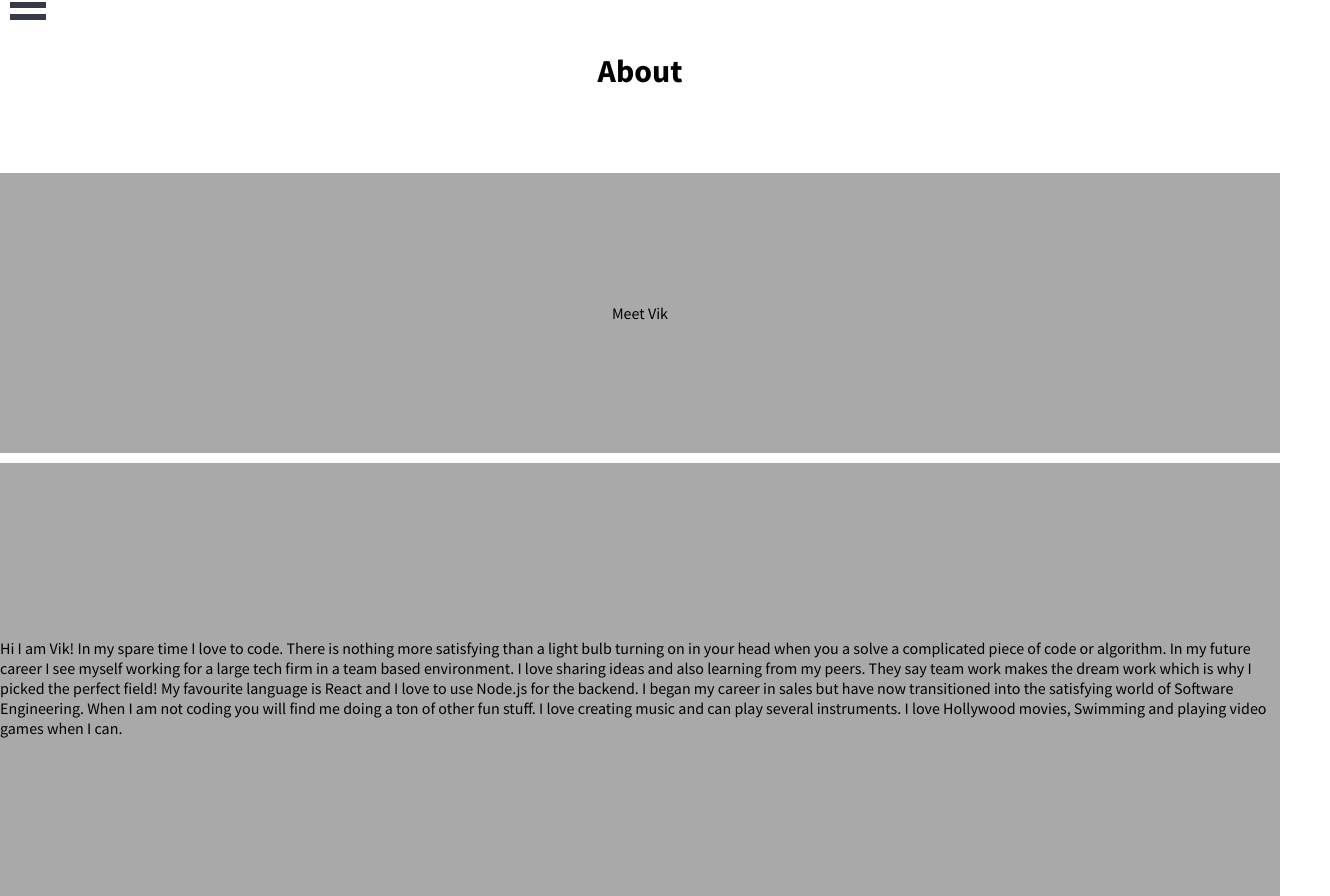
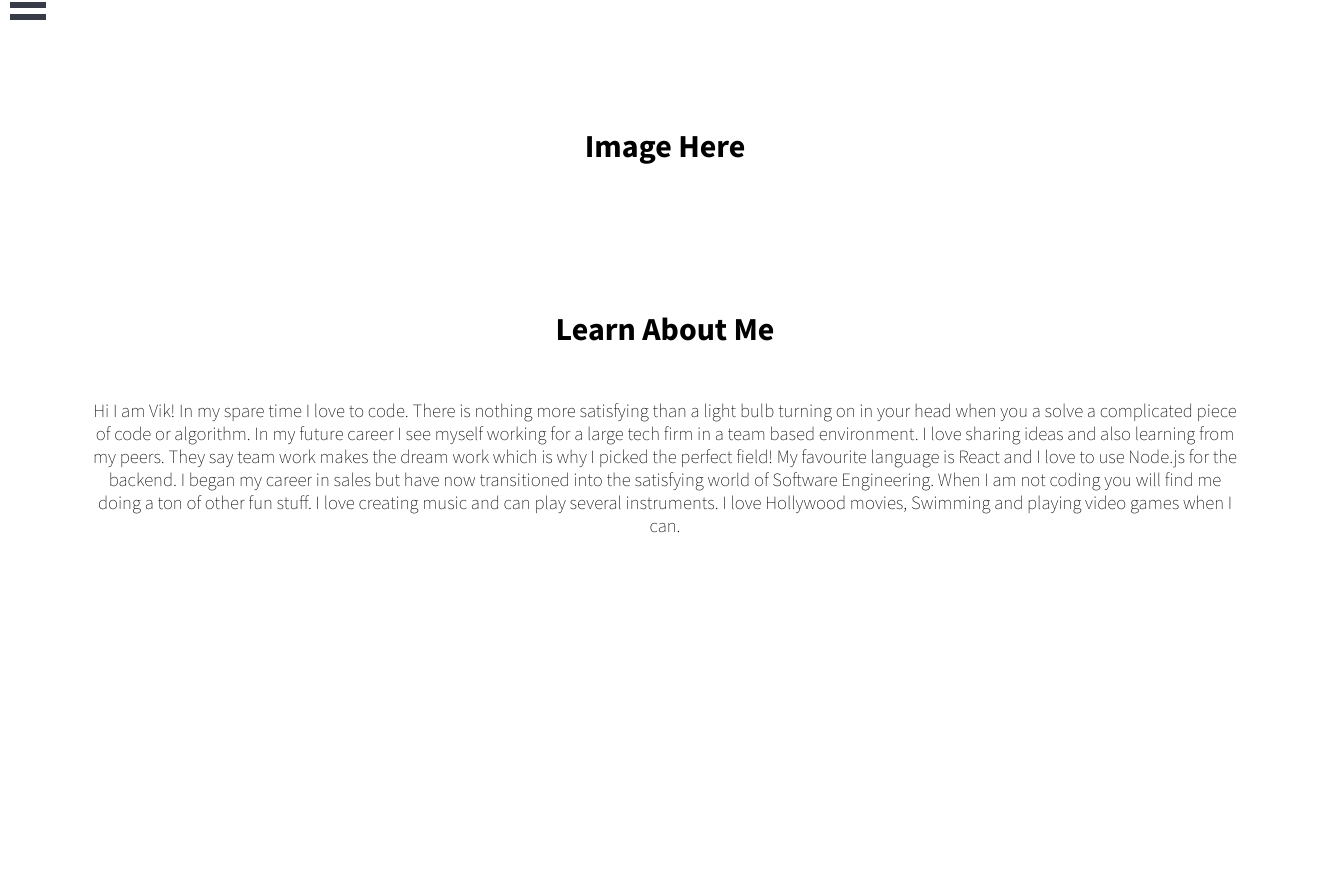
Before and after one commit to lifeasvik/vikbirdi-portfolio-v2, a React (Create React App) app: page /about in a window 1280 px wide. Shown: the part 20-916 px from the top of the page, 1330 px wide, since content can reach past the window. After the commit the page ends 850 px from the top, so only its background shows below. Built offline with nearby package versions, Linux system fonts and the light colour scheme.

Commit message:
added about me working on styling

```diff
--- a/src/components/About.js
+++ b/src/components/About.js
@@ -5,19 +5,17 @@ import SideBar from "./Sidebar";
 class About extends Component {
     render() {
         return (
-            <div><div><SideBar /></div>
-                <div className="pagePadder">
-                    <div><h1>About</h1></div>
+            <div>
+            <div>
+                <SideBar />
+            </div>
+
+            <div className="homeBox">
+                <div className="homeContent1"><h1>Image Here</h1></div>
+                <div className="homeContent1"><h1>Learn About Me</h1></div>
+                <div className="textShaper"><h3>Hi I am Vik! In my spare time I love to code. There is nothing more satisfying than a light bulb turning on in your head when you a solve a complicated piece of code or algorithm. In my future career I see myself working for a large tech firm in a team based environment. I love sharing ideas and also learning from my peers. They say team work makes the dream work which is why I picked the perfect field! My favourite language is React and I love to use Node.js for the backend. I began my career in sales but have now transitioned into the satisfying world of Software Engineering. When I am not coding you will find me doing a ton of other fun stuff. I love creating music and can play several instruments. I love Hollywood movies, Swimming and playing video games when I can.</h3>
                 </div>
-                <div className="pagePadder">
-                    <div className="mainSplash">Meet Vik</div>
-
-                </div>
-                <div className="mainSplash2">
-Hi I am Vik! In my spare time I love to code. There is nothing more satisfying than a light bulb turning on in your head when you a solve a complicated piece of code or algorithm. In my future career I see myself working for a large tech firm in a team based environment. I love sharing ideas and also learning from my peers. They say team work makes the dream work which is why I picked the perfect field! My favourite language is React and I love to use Node.js for the backend. I began my career in sales but have now transitioned into the satisfying world of Software Engineering. When I am not coding you will find me doing a ton of other fun stuff. I love creating music and can play several instruments. I love Hollywood movies, Swimming and playing video games when I can.</div>
-                <div className="mainSplash3">Third Splash Here</div>
-                <div className="mainSplash4">Fourth Splash Here</div>
-                <div className="mainSplash5">Fifth Splash Here</div>
+             </div>
             </div>
         );
     }
--- a/src/styles.css
+++ b/src/styles.css
@@ -36,6 +36,16 @@ code {
 }
 
 /* MAIN PAGE CSS */
+
+.textShaper{
+  width: 90vw;
+  padding-top: 10px;
+  text-align: center;
+}
+
+.textShaper h3{
+  font-weight: 300;
+}
 
 /* First Container Idea */
 
```
